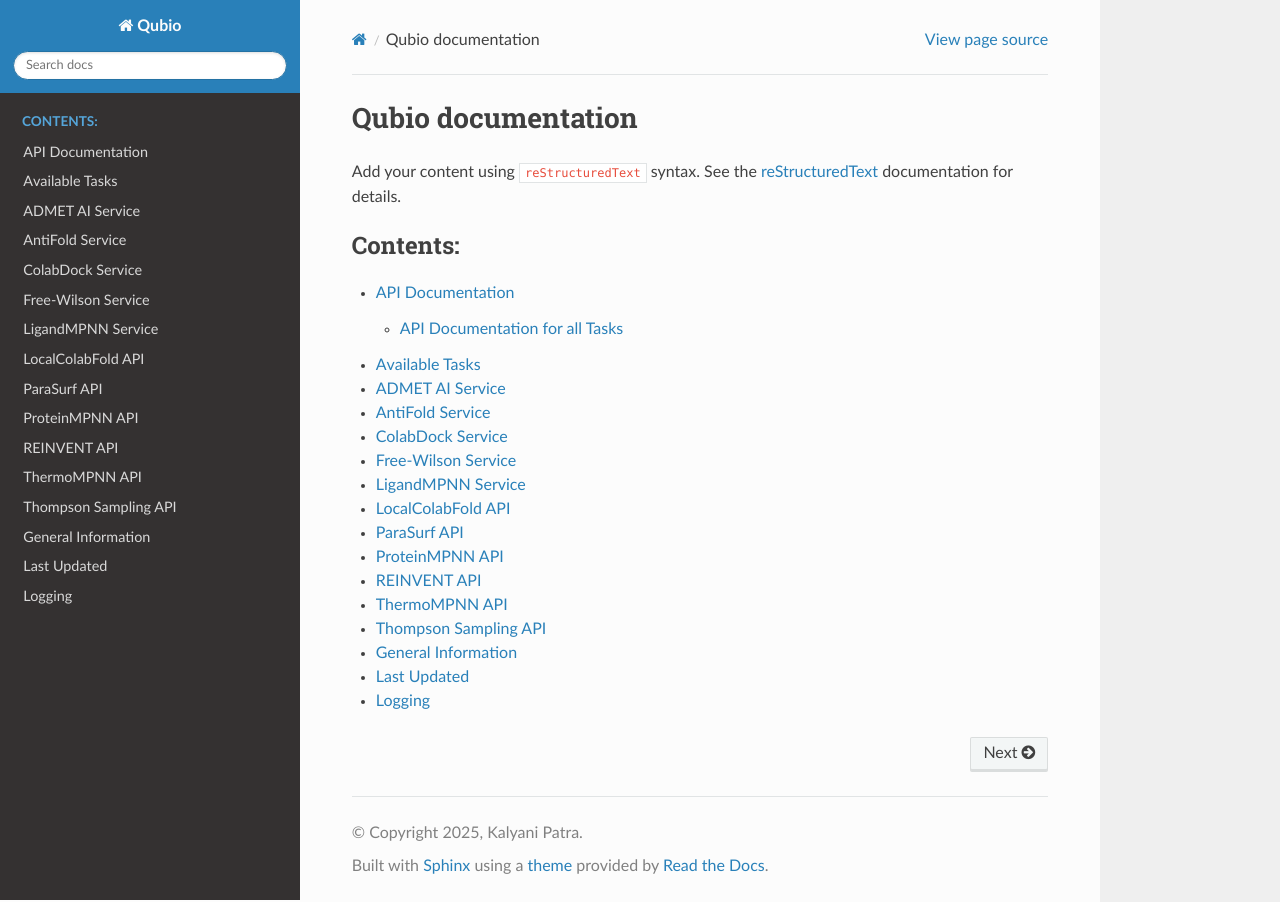
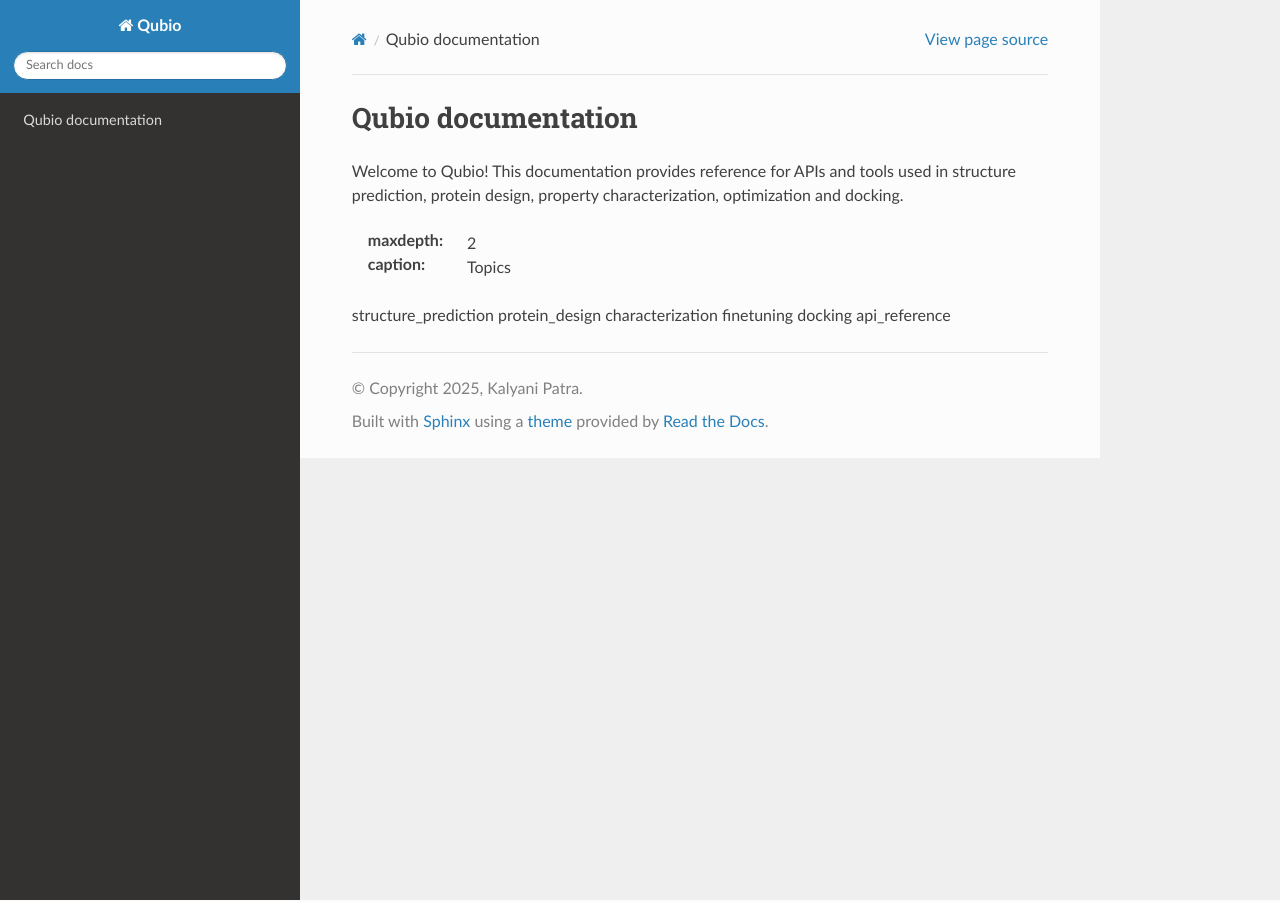
Before and after one commit to texiumsolutions/Qubio, a Sphinx documentation site: the page built from docs/index.rst, in a window 1280 px wide. Built offline with Sphinx 7.4.7 and the Read the Docs theme 3.1.0, drawn with Linux system fonts in a browser that asks for light colours; some of the changed lines change nothing that is shown.

Commit message:
chore: add documentation content

```diff
--- a/docs/index.rst
+++ b/docs/index.rst
@@ -6,13 +6,15 @@
 Qubio documentation
 ===================
 
-Add your content using ``reStructuredText`` syntax. See the
-`reStructuredText <https://www.sphinx-doc.org/en/master/usage/restructuredtext/index.html>`_
-documentation for details.
-
+Welcome to Qubio! This documentation provides reference for APIs and tools used in structure prediction, protein design, property characterization, optimization and docking.
 
 .. toctree::
-   :maxdepth: 2
-   :caption: Contents:
+:maxdepth: 2
+:caption: Topics
 
-   api_reference
+structure_prediction
+protein_design
+characterization
+finetuning
+docking
+api_reference
--- /dev/null
+++ b/docs/protein_design.rst
@@ -0,0 +1,98 @@
+
+# Protein Design
+
+## Overview
+
+Protein design is the computational and biochemical process of creating novel proteins or modifying existing ones to achieve desired structural or functional properties. Unlike traditional structural biology that focuses on studying naturally occurring proteins, protein design allows scientists to engineer proteins with new capabilities — such as improved stability, altered binding affinity, or entirely novel functions.
+
+This field is critical in biotechnology, medicine, and synthetic biology. It underpins the creation of better enzymes, therapeutic proteins, biosensors, and even new materials.
+
+## Why Protein Design Matters
+
+* 🧬 Therapeutic Innovation: Designing proteins can help develop biologics such as antibodies, vaccines, and peptide-based drugs.
+* 🔬 Industrial Enzymes: Tailor enzymes to work in extreme environments (e.g., heat-tolerant enzymes for biofuels).
+* 🧫 Synthetic Biology: Build artificial organisms or pathways using de novo proteins.
+* 💡 Functional Reprogramming: Redesign existing proteins to gain new functionalities (e.g., switch a binding target).
+
+## Design Approaches
+
+There are generally three levels of protein design:
+
+1. Sequence Design (Forward Design):
+   Given a fixed backbone or structure, find sequences that will likely fold into the desired structure or optimize some property (e.g., stability, binding).
+
+2. Structure-Based Design:
+   Make mutations to improve stability, affinity, or specificity, guided by 3D structure data.
+
+3. De Novo Protein Design:
+   Designing both the backbone and sequence from scratch to perform a new function.
+
+## Tools in Qubio for Protein Design
+
+Qubio provides multiple tools that contribute to different aspects of protein and ligand design.
+
+1. ProteinMPNN
+   ^^^^^^^^^^^^^^
+
+* Endpoint: `/v1/api/proteinmpnn/ddg`
+* Description: Predicts stability and binding energy changes upon mutation (ΔΔG).
+* Use Case: Useful for identifying mutations that increase protein stability or affinity toward a target.
+* Technical Insight: It uses a masked language model trained on protein structure-sequence pairs. It predicts sequences compatible with a given backbone, optimizing for energy and interface design.
+
+2. LigandMPNN
+   ^^^^^^^^^^^^^
+
+* Endpoint: `/v1/api/ligandmpnn/run_lmpnn`
+* Description: Mutates ligands to enhance their binding properties to proteins.
+* Use Case: Ideal for small molecule optimization, especially in drug discovery.
+* Technical Insight: Uses graph neural networks to understand ligand-protein interaction topologies, generating ligand mutations that preserve or enhance binding.
+
+3. REINVENT
+   ^^^^^^^^^^^
+
+* Endpoint: `/v1/api/reinvent/run_reinvent`
+* Description: Uses reinforcement learning to generate novel molecules with desired properties.
+* Use Case: Drug-like molecule generation with constraints such as target binding, ADMET, and novelty.
+* Technical Insight: REINVENT uses a recurrent neural network (RNN) to represent chemical space and reinforce generations that meet scoring functions like docking score, logP, or toxicity filters.
+
+## Biochemical Foundations
+
+Protein design requires an understanding of the fundamental forces that govern protein folding and function:
+
+* Hydrogen Bonding: Stabilizes α-helices and β-sheets.
+* Hydrophobic Effect: Drives core packing in globular proteins.
+* Electrostatics: Salt bridges and dipole-dipole interactions affect surface and binding.
+* van der Waals Interactions: Fine-tune packing between side chains.
+* Disulfide Bonds: Help stabilize extracellular proteins.
+
+At the atomic level, design algorithms consider:
+
+* Side Chain Rotamers: The conformational space of amino acid side chains.
+* Backbone Flexibility: Though most tools assume fixed backbones, advanced methods may incorporate flexibility.
+* Surface Complementarity: Important in ligand and interface design (e.g., antibody-antigen).
+* Binding Site Constraints: In ligand design, the active pocket’s shape and physicochemical profile must be respected.
+
+## File Inputs and Outputs
+
+* Input: Typically, a PDB file for structure-based design or a SMILES string/MOL2 for ligand input.
+* Output: Modified sequences (FASTA), predicted structures (PDB), ΔΔG scores (CSV or JSON), or novel ligand structures.
+
+## Example Workflow
+
+1. Start with a protein structure (from AlphaFold, AntiFold, or LocalColabFold).
+2. Use ProteinMPNN to suggest stable mutations on key residues.
+3. If targeting a small molecule, generate ligand variants using LigandMPNN.
+4. Score and optimize generated molecules with REINVENT.
+5. Optionally, validate using ThermoMPNN or ADMET AI for property screening.
+
+## Conclusion
+
+Protein design is a rapidly advancing field empowered by machine learning, quantum modeling, and structural biology. The tools provided in Qubio allow users to approach design in a modular fashion — from sequence mutation and stability scoring to ligand generation and multi-objective optimization.
+
+For hands-on usage of each tool, refer to the respective documentation pages:
+
+* \:doc:`tasks/proteinmpnn`
+* \:doc:`tasks/ligandmpnn`
+* \:doc:`tasks/reinvent`
+
+Would you like a zipped folder or rendered output of this documentation as well?
--- /dev/null
+++ b/docs/structure_prediction.rst
@@ -0,0 +1,97 @@
+
+# Protein Structure Prediction
+
+## Overview
+
+Protein structure prediction refers to the computational process of determining a protein’s three-dimensional (3D) conformation from its amino acid sequence. Since protein function is intricately linked to structure, predicting structure is a foundational task in molecular biology, bioinformatics, and drug discovery.
+
+Traditionally, determining protein structure required experimental techniques like:
+
+* X-ray crystallography
+* NMR spectroscopy
+* Cryo-electron microscopy (cryo-EM)
+
+However, these are time-consuming and costly. Recent advances in machine learning have enabled rapid and accurate structure prediction using only sequence information.
+
+## Why It Matters
+
+* 🧬 Understanding Function: Structure reveals how a protein performs its biological role.
+* 🧪 Drug Design: Enables structure-based drug design (SBDD) by identifying binding pockets.
+* 🔬 Mutational Analysis: Helps assess the impact of mutations on stability and function.
+* 🧫 Synthetic Biology: Facilitates the design of new proteins by modeling their folds before synthesis.
+
+Structure prediction is also crucial for downstream applications such as molecular docking, stability prediction, or ligand binding.
+
+## Structure Prediction Methods
+
+There are three main types of structure prediction:
+
+1. Homology Modeling:
+   Based on similarity to known structures (templates).
+
+2. Threading (Fold Recognition):
+   Fits a sequence into a structural framework, even without close homologs.
+
+3. Ab Initio / de novo Prediction:
+   Predicts structure from scratch using physical principles and/or deep learning.
+
+## Tools in Qubio for Structure Prediction
+
+Qubio provides the following tools that contribute to accurate structure prediction:
+
+1. AntiFold
+   ^^^^^^^^^^^
+
+* Endpoint: `/v1/api/antifold/predict`
+* Description: Predicts protein structures using an open-source implementation inspired by AlphaFold2.
+* Input: FASTA-formatted sequence.
+* Output: 3D structure in PDB format.
+* Technical Insight: Uses deep learning on evolutionary, structural, and positional features derived from multiple sequence alignments (MSAs) and templates (if provided). Incorporates attention-based networks to predict inter-residue distances and angles, folding them into a 3D structure.
+
+2. LocalColabFold
+   ^^^^^^^^^^^^^^^^^
+
+* Endpoint: `/v1/api/localcolabfold/run_colabfold`
+* Description: Predicts structures locally using ColabFold, a faster and more accessible implementation of AlphaFold2.
+* Input: Amino acid sequence.
+* Output: Predicted 3D structure (.pdb) and confidence scores.
+* Technical Insight: LocalColabFold speeds up MSA generation using MMseqs2 and avoids reliance on Google Colab. Predicts backbone and side-chain atom positions using end-to-end neural networks trained on experimentally solved structures.
+
+## Technical Foundations
+
+Protein folding is governed by several atomic-scale forces and geometric constraints:
+
+* Backbone Geometry: φ (phi), ψ (psi), and ω (omega) torsion angles define peptide chain conformation.
+* Hydrogen Bonding: Stabilizes secondary structures like α-helices and β-sheets.
+* Hydrophobic Collapse: Drives non-polar residues into the core of globular proteins.
+* Side Chain Packing: Influences steric compatibility and van der Waals interactions.
+* Solvent Accessibility: Determines whether residues are buried or exposed.
+
+Deep learning models predict residue-residue distance maps, contact maps, and torsion angles, then reconstruct 3D coordinates using gradient descent or attention-guided folding algorithms.
+
+## Input and Output Formats
+
+* Input: Protein sequence in FASTA format or a plain string.
+* Output:
+
+  * PDB structure files.
+  * Predicted alignment error (PAE) maps.
+  * Confidence metrics (pLDDT scores).
+
+## Sample Workflow
+
+1. Start with a novel protein sequence.
+2. Use AntiFold or LocalColabFold to predict the 3D structure.
+3. Visualize the output in PyMOL, ChimeraX, or web tools like 3Dmol.js.
+4. (Optional) Pass the predicted structure into ProteinMPNN, ThermoMPNN, or ParaSurf for further analysis or design.
+
+## Summary
+
+Protein structure prediction is foundational to modern biology and drug discovery. The tools provided in Qubio abstract away the complexities of deep learning models and make accurate structure prediction accessible via simple APIs.
+
+For deeper integration, refer to individual tool documentation:
+
+* \:doc:`tasks/antifold`
+* \:doc:`tasks/localcolabfold`
+
+Let me know when you're ready for the next file (e.g., characterization.rst).
```
Also changed, not shown: docs/characterization.rst (added), docs/docking.rst (added), docs/finetuning.rst (added), docs/tasks/admet_ai.rst (added), docs/tasks/antifold.rst (added), docs/tasks/colabdock.rst (added), docs/tasks/freewilson.rst (added), docs/tasks/ligandmpnn.rst (added), docs/tasks/localcolabfold.rst (added), docs/tasks/parasurf.rst (added), docs/tasks/proteinmpnn.rst (added), docs/tasks/reinvent.rst (added), docs/tasks/thermomppn.rst (added), docs/tasks/thompson_sampling.rst (added).
